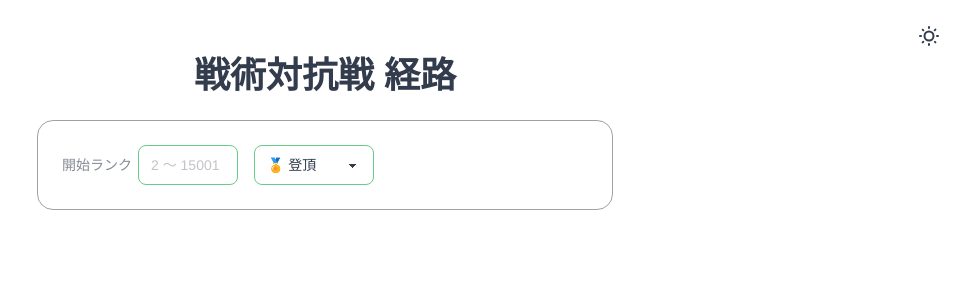
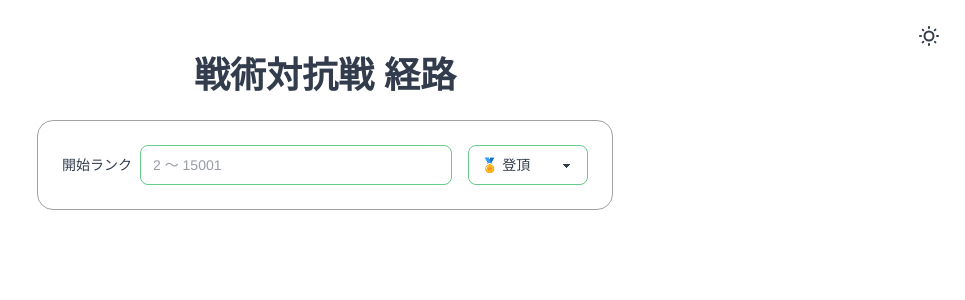
Before and after one commit to 1m-lcei/kuto-ladder, a React (Vite) app: page / in a window 1280 px wide. Shown: the top 300 px of the page, without its empty margins (315-1280 px from the left). Built offline with nearby package versions, Linux system fonts and the light colour scheme.

Commit message:
feat: adjust input-text-box width

```diff
--- a/src/app/App.tsx
+++ b/src/app/App.tsx
@@ -139,12 +139,12 @@ function App() {
           <div className="card-body">
             <form className="w-full max-w-4xl ">
               <div className="flex flex-wrap gap-4 items-center">
-                <label className="label">
-                  <span className="label-text">開始ランク</span>
+                <div className="flex items-center gap-2 grow">
+                  <label htmlFor={id} className="label-text whitespace-nowrap">開始ランク</label>
                   <input
                     type="number"
                     id={id}
-                    className="input input-primary validator min-w-16"
+                    className="input input-primary validator grow min-w-0"
                     required
                     placeholder="2 ～ 15001"
                     min="2"
@@ -152,10 +152,10 @@ function App() {
                     value={inputValue}
                     onChange={(e) => setInputValue(e.target.value)}
                   />
-                </label>
+                </div>
                 <div className="form-control">
                   <select
-                    className="select select-bordered select-primary w-full max-w-xs"
+                    className="select select-bordered select-primary w-full sm:w-auto"
                     value={strategy}
                     onChange={(e) =>
                       setStrategy(e.target.value as PathStrategy)
```
